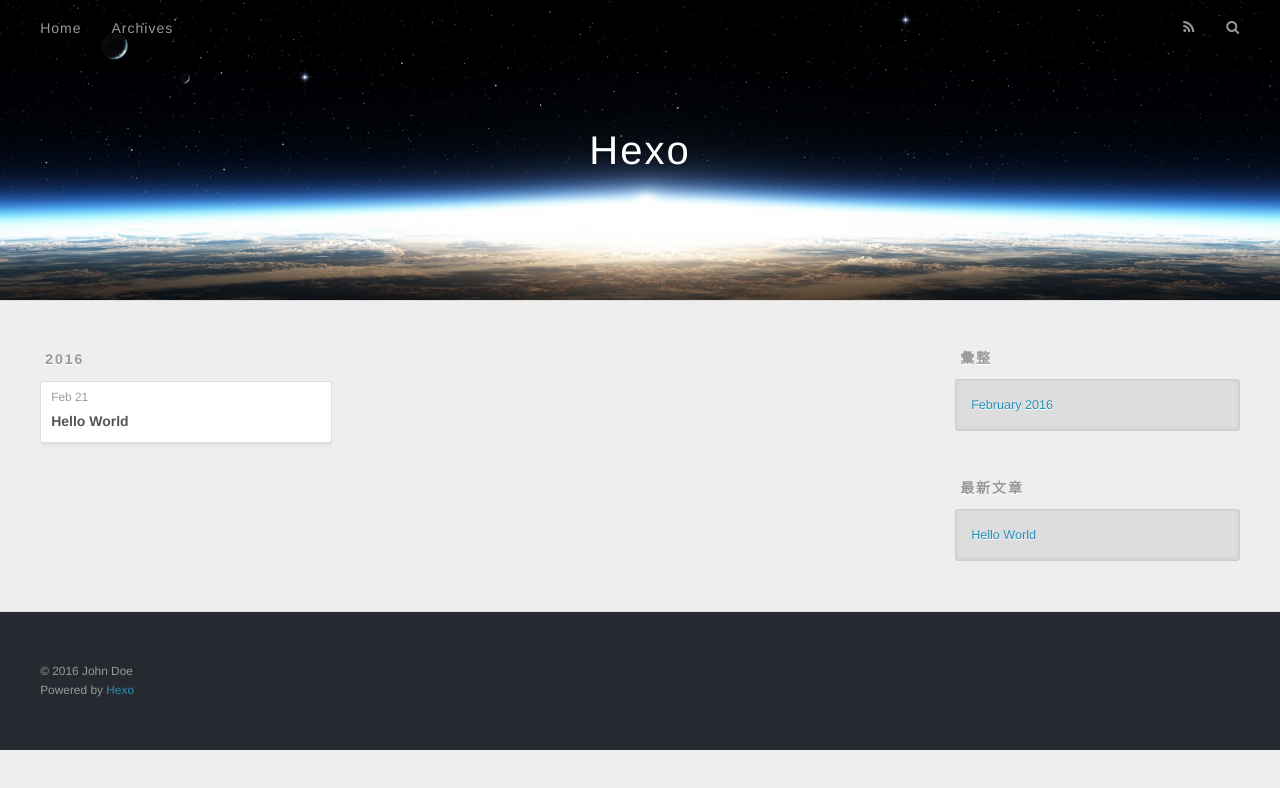
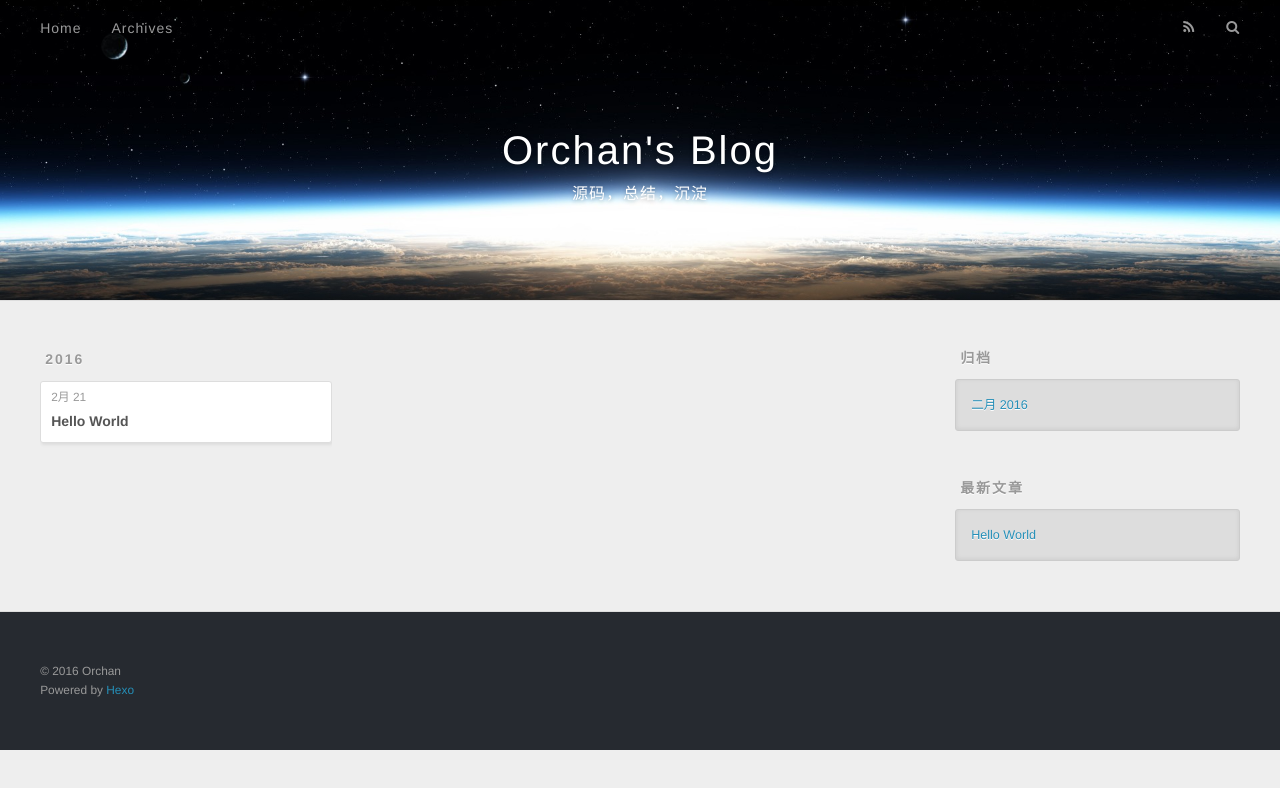
Before and after one commit to orchan/orchan.github.io, a plain HTML site: page archives/2016/02/index.html in a window 1280 px wide. Drawn offline with nearby package versions, Linux system fonts and the light colour scheme.

Commit message:
Site updated: 2016-02-21 14:06:04

```diff
--- a/archives/2016/02/index.html
+++ b/archives/2016/02/index.html
@@ -3,19 +3,19 @@
 <head>
   <meta charset="utf-8">
 
-  <title>彙整: 2016/2 | Hexo</title>
+  <title>归档: 2016/2 | Orchan&#39;s Blog</title>
   <meta name="viewport" content="width=device-width, initial-scale=1, maximum-scale=1">
   <meta name="description">
 <meta property="og:type" content="website">
-<meta property="og:title" content="Hexo">
+<meta property="og:title" content="Orchan's Blog">
 <meta property="og:url" content="http://yoursite.com/archives/2016/02/index.html">
-<meta property="og:site_name" content="Hexo">
+<meta property="og:site_name" content="Orchan's Blog">
 <meta property="og:description">
 <meta name="twitter:card" content="summary">
-<meta name="twitter:title" content="Hexo">
+<meta name="twitter:title" content="Orchan's Blog">
 <meta name="twitter:description">
 
-    <link rel="alternate" href="/atom.xml" title="Hexo" type="application/atom+xml">
+    <link rel="alternate" href="/atom.xml" title="Orchan&#39;s Blog" type="application/atom+xml">
 
 
     <link rel="icon" href="/favicon.png">
@@ -36,8 +36,12 @@
   <div id="header-outer" class="outer">
     <div id="header-title" class="inner">
       <h1 id="logo-wrap">
-        <a href="/" id="logo">Hexo</a>
+        <a href="/" id="logo">Orchan&#39;s Blog</a>
       </h1>
+
+        <h2 id="subtitle-wrap">
+          <a href="/" id="subtitle">源码，总结，沉淀</a>
+        </h2>
 
     </div>
     <div id="header-inner" class="inner">
@@ -53,7 +57,7 @@
 
           <a id="nav-rss-link" class="nav-icon" href="/atom.xml" title="RSS Feed"></a>
 
-        <a id="nav-search-btn" class="nav-icon" title="搜尋"></a>
+        <a id="nav-search-btn" class="nav-icon" title="搜索"></a>
       </nav>
       <div id="search-form-wrap">
         <form action="//google.com/search" method="get" accept-charset="UTF-8" class="search-form"><input type="search" name="q" results="0" class="search-form-input" placeholder="Search"><button type="submit" class="search-form-submit">&#xF002;</button><input type="hidden" name="sitesearch" value="http://yoursite.com"></form>
@@ -79,7 +83,7 @@
   <div class="archive-article-inner">
     <header class="archive-article-header">
       <a href="/2016/02/21/hello-world/" class="archive-article-date">
-  <time datetime="2016-02-21T02:23:26.000Z" itemprop="datePublished">Feb 21</time>
+  <time datetime="2016-02-21T02:23:26.000Z" itemprop="datePublished">2月 21</time>
 </a>
 
 
@@ -110,9 +114,9 @@
 
 
   <div class="widget-wrap">
-    <h3 class="widget-title">彙整</h3>
+    <h3 class="widget-title">归档</h3>
     <div class="widget">
-      <ul class="archive-list"><li class="archive-list-item"><a class="archive-list-link" href="/archives/2016/02/">February 2016</a></li></ul>
+      <ul class="archive-list"><li class="archive-list-item"><a class="archive-list-link" href="/archives/2016/02/">二月 2016</a></li></ul>
     </div>
   </div>
 
@@ -140,7 +144,7 @@
 
   <div class="outer">
     <div id="footer-info" class="inner">
-      &copy; 2016 John Doe<br>
+      &copy; 2016 Orchan<br>
       Powered by <a href="http://hexo.io/" target="_blank">Hexo</a>
     </div>
   </div>
```
Also changed, not shown: 2016/02/21/hello-world/index.html (+13 -9 lines), archives/2016/index.html (+15 -11 lines), archives/index.html (+15 -11 lines), index.html (+15 -11 lines).
